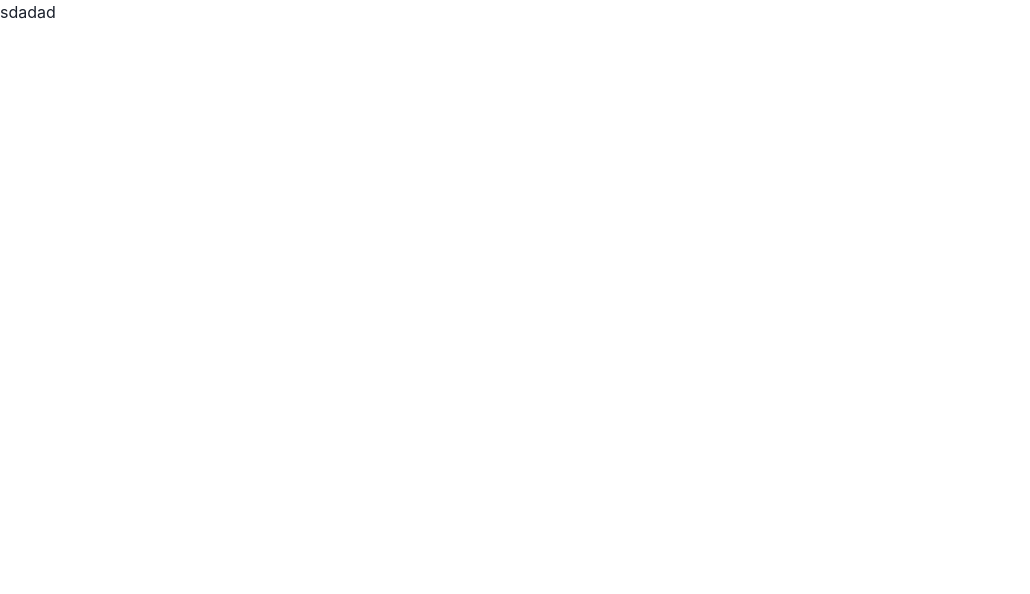
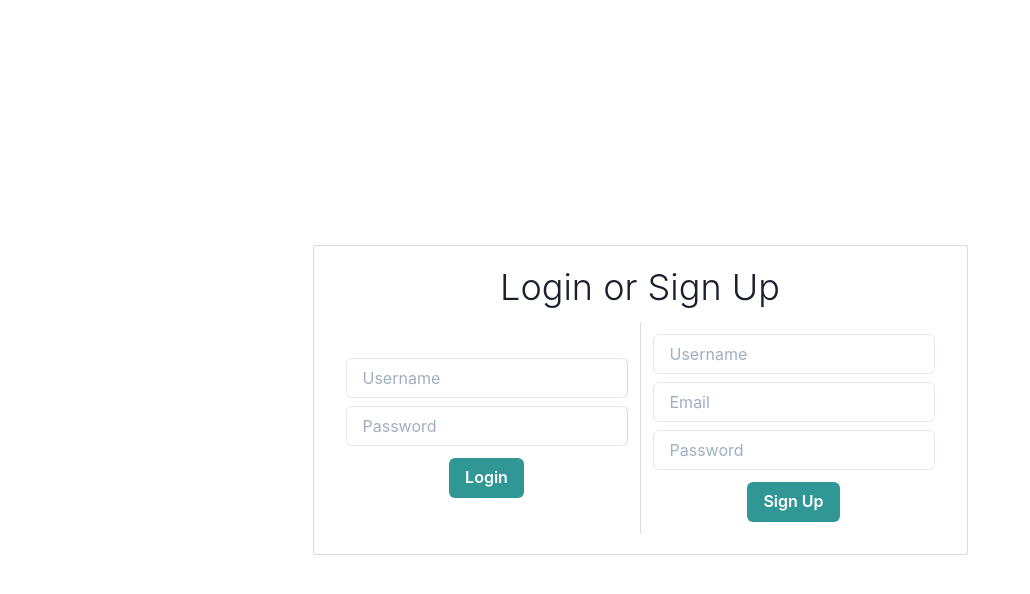
Before and after one commit to KhanShaheb34/Instatweet, a React (Create React App) app in the folder client/: page /login in a window 1280 px wide. Shown: the top 594 px of the page, without its empty margins (0-1030 px from the left). Built offline with nearby package versions, Linux system fonts and the light colour scheme.

Commit message:
Login+Signup page designed

```diff
--- a/client/src/App.css
+++ b/client/src/App.css
@@ -1,38 +1,5 @@
-.App {
-  text-align: center;
+@import url("https://fonts.googleapis.com/css2?family=Poppins:wght@100;200;300;400;500;600;700;800;900&display=swap");
+
+body {
+  font-family: "Poppins", sans-serif;
 }
-
-.App-logo {
-  height: 40vmin;
-  pointer-events: none;
-}
-
-@media (prefers-reduced-motion: no-preference) {
-  .App-logo {
-    animation: App-logo-spin infinite 20s linear;
-  }
-}
-
-.App-header {
-  background-color: #282c34;
-  min-height: 100vh;
-  display: flex;
-  flex-direction: column;
-  align-items: center;
-  justify-content: center;
-  font-size: calc(10px + 2vmin);
-  color: white;
-}
-
-.App-link {
-  color: #61dafb;
-}
-
-@keyframes App-logo-spin {
-  from {
-    transform: rotate(0deg);
-  }
-  to {
-    transform: rotate(360deg);
-  }
-}
--- a/client/src/App.tsx
+++ b/client/src/App.tsx
@@ -2,6 +2,7 @@ import { BrowserRouter as Router, Switch, Route } from "react-router-dom";
 import { ChakraProvider } from "@chakra-ui/react";
 import { Home } from "./pages/home";
 import { Login } from "./pages/login";
+import "./App.css";
 
 function App() {
   return (
--- /dev/null
+++ b/client/src/components/loginForm.tsx
@@ -0,0 +1,23 @@
+import { Button } from "@chakra-ui/button";
+import { Input } from "@chakra-ui/input";
+import { Box } from "@chakra-ui/layout";
+
+export const LoginForm = () => {
+  return (
+    <Box
+      flexGrow={1}
+      p={3}
+      borderRight="1px solid #DBDBDB"
+      display="flex"
+      justifyContent="center"
+      flexDirection="column"
+      alignItems="center"
+    >
+      <Input type="text" mb={2} isRequired placeholder="Username" />
+      <Input type="password" mb={3} isRequired placeholder="Password" />
+      <Button colorScheme="teal" variant="solid">
+        Login
+      </Button>
+    </Box>
+  );
+};
--- /dev/null
+++ b/client/src/components/signupForm.tsx
@@ -0,0 +1,23 @@
+import { Button } from "@chakra-ui/button";
+import { Input } from "@chakra-ui/input";
+import { Box } from "@chakra-ui/layout";
+
+export const SignupForm = () => {
+  return (
+    <Box
+      flexGrow={1}
+      p={3}
+      display="flex"
+      flexDirection="column"
+      justifyContent="center"
+      alignItems="center"
+    >
+      <Input type="text" mb={2} isRequired placeholder="Username" />
+      <Input type="email" mb={2} isRequired placeholder="Email" />
+      <Input type="password" mb={3} isRequired placeholder="Password" />
+      <Button colorScheme="teal" variant="solid">
+        Sign Up
+      </Button>
+    </Box>
+  );
+};
--- a/client/src/pages/login.tsx
+++ b/client/src/pages/login.tsx
@@ -1,9 +1,32 @@
-import { Box } from "@chakra-ui/layout";
+import { Box, Heading } from "@chakra-ui/layout";
+import { LoginForm } from "../components/loginForm";
+import { SignupForm } from "../components/signupForm";
 
 export const Login = () => {
   return (
-    <Box>
-      <Box>sdadad</Box>
+    <Box
+      height="100vh"
+      width="100vw"
+      display="flex"
+      justifyContent="center"
+      alignItems="center"
+    >
+      <Box
+        border="1px solid #DBDBDB"
+        rounded="sm"
+        p={5}
+        maxW={800}
+        display="flex"
+        flexDirection="column"
+      >
+        <Heading mb={3} textAlign="center" fontWeight="light">
+          Login or Sign Up
+        </Heading>
+        <Box display="flex">
+          <LoginForm />
+          <SignupForm />
+        </Box>
+      </Box>
     </Box>
   );
 };
```
